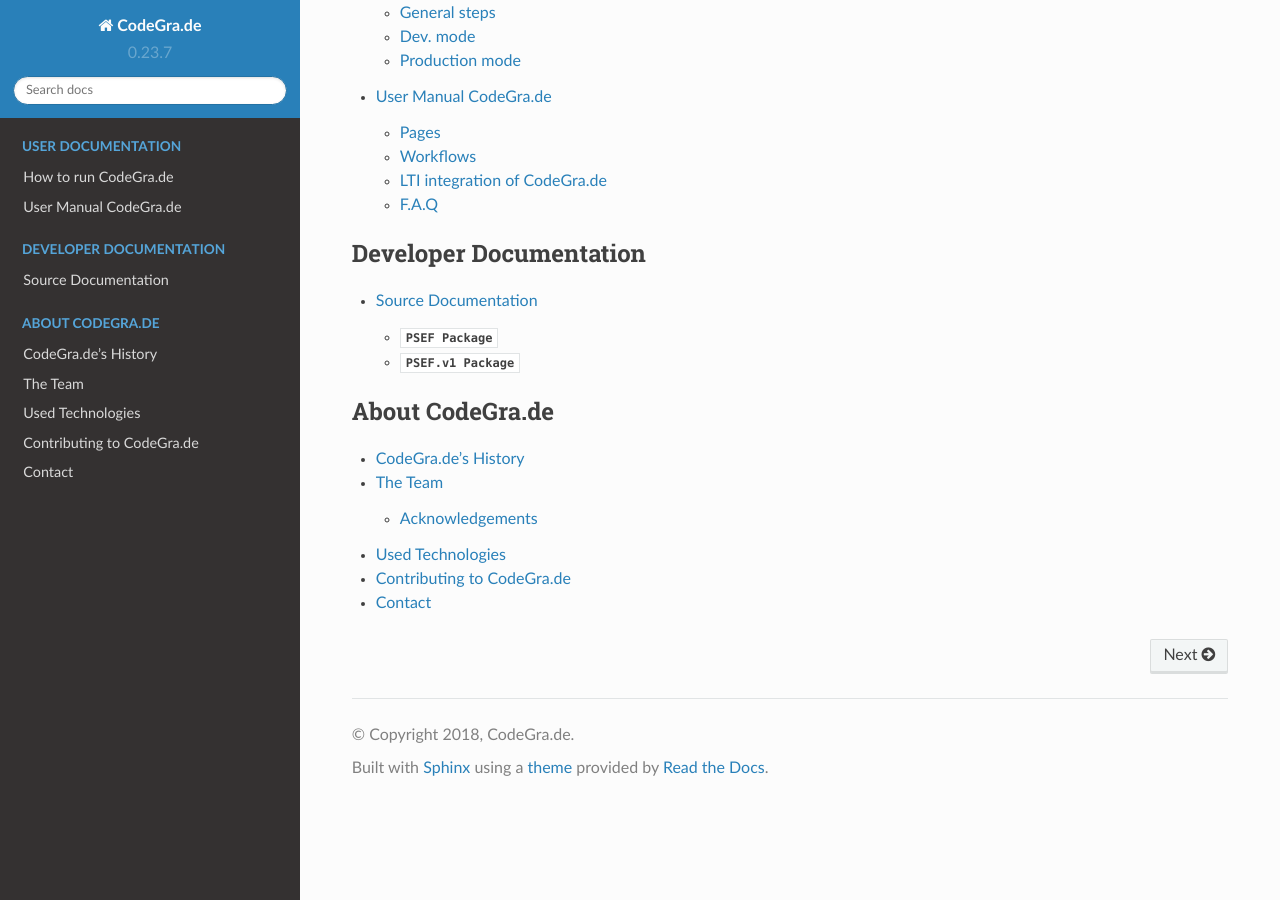
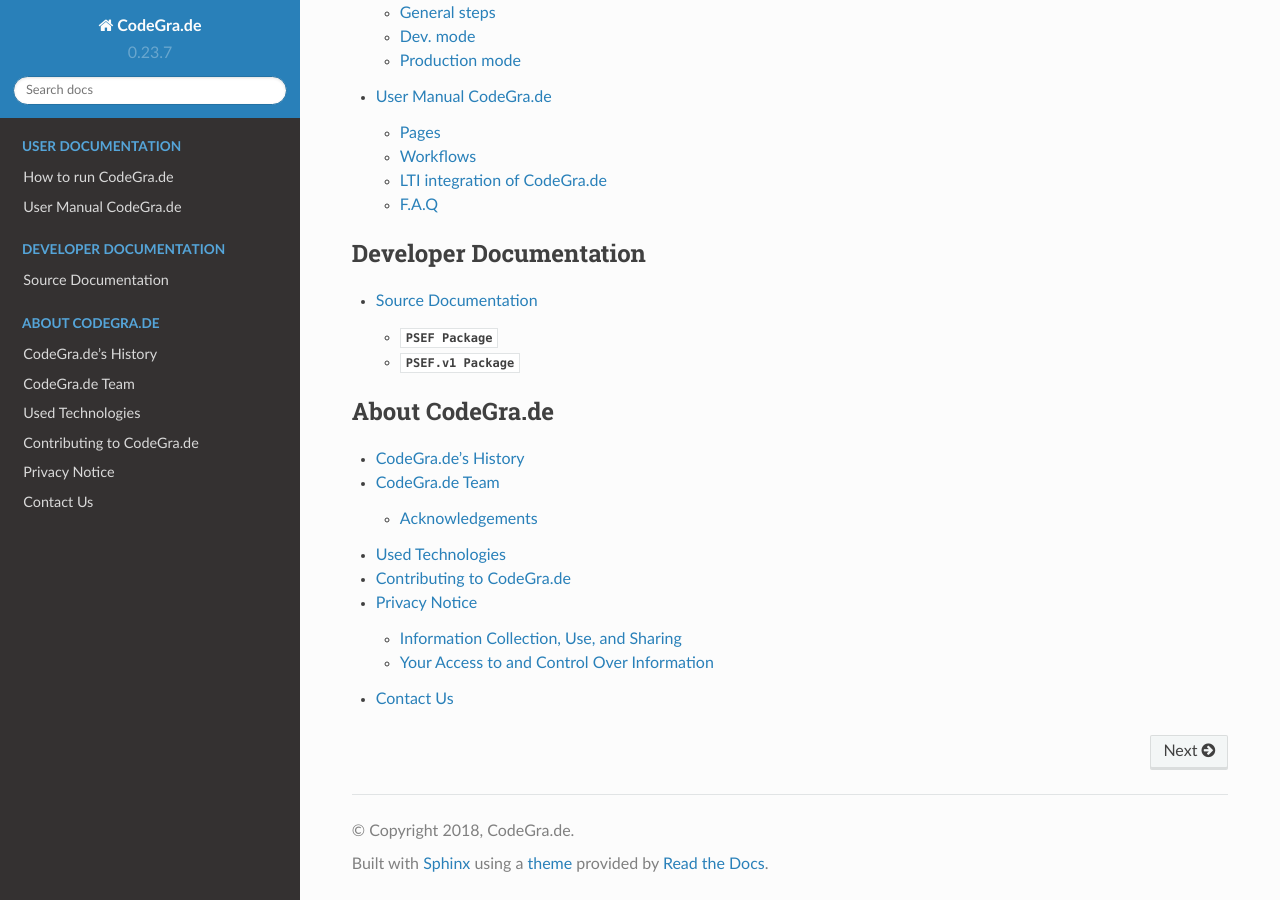
Before and after one commit to agreement/CodeGra.de, a Sphinx documentation site: the page built from docs/index.rst, in a window 1280 px wide and 900 px high, scrolled down 579 px. Built offline with Sphinx 7.4.7 and the Read the Docs theme 2.0.0, drawn with Linux system fonts in a browser that asks for light colours; pages that are not in the unit, such as notebooks, are missing from menus.

Commit message:
Finish about section and add privacy page

```diff
--- a/docs/about/authors.rst
+++ b/docs/about/authors.rst
@@ -1,12 +1,12 @@
-The Team
+CodeGra.de Team
 ===========
 
 CodeGra.de is currently maintained and actively developed by:
 
-* Devin Hillenius
-* Olmo Kramer
-* Thomas Schaper
-* Youri Voet
+* **Devin Hillenius**
+* **Olmo Kramer**
+* **Thomas Schaper**
+* **Youri Voet**
 
 Acknowledgements
 -----------------
@@ -15,5 +15,5 @@
 Eekeren, Wicher Heldring, Devin Hillenius, Niek Kabel, Erik Kooistra, Olmo
 Kramer, Sebastian Melzer, Thomas Schaper, Bram Snijders and Youri Voet.
 
-Furthermore, we want to thank the University of Amsterdam for their support of
+Furthermore, we want to thank the **University of Amsterdam** for their support of
 this project during it's first year of development.
--- a/docs/about/contact.rst
+++ b/docs/about/contact.rst
@@ -1,4 +1,4 @@
-Contact
+Contact Us
 ==========
 Please feel free to contact us at info@codegra.de for more information or
 commercial support.
--- /dev/null
+++ b/docs/about/privacy.rst
@@ -0,0 +1,38 @@
+Privacy Notice
+===============
+This privacy notice discloses the privacy practices for CodeGra.de. This privacy
+ notice applies solely to information collected by this website. It will notify
+you of the following:
+
+What personally identifiable information is collected from you through the
+website, how it is used and with whom it may be shared. What choices are
+available to you regarding the use of your data. The security procedures in
+place to protect the misuse of your information. How you can correct any
+inaccuracies in the information.
+
+Information Collection, Use, and Sharing
+-----------------------------------------
+We are the sole owners of the information collected on this site. We only have
+access to/collect information that you voluntarily give us via email or using
+the website. We will not sell, rent this information to anyone. We will not
+share this information except for information that is necessary for grading, as
+doing grade passback to the used LMS.
+
+We will not contact you using email in the future, except for automatic emails
+that are necessary for features of the given service such as but not limited to
+the 'forgot password' functionality.
+
+Your Access to and Control Over Information
+--------------------------------------------
+You may change any data you submit. You can do the following at any time by
+contacting us via the email address on our website:
+
+* See what data we have about you, if any.
+*Change/correct any data we have about you.
+*Express any concern you have about our use of your data.
+
+We will however not change or delete any content related to your work but not
+created by you, such as but not limited to grades and feedback. Nor will we
+change submissions after the deadline without the conformation of a user that
+has permission to do so. We will also not give or change information about you
+that is not yet released to you for a course by a teacher.
--- a/docs/about/technologies.rst
+++ b/docs/about/technologies.rst
@@ -7,3 +7,6 @@
 * `Flask <https://github.com/pallets/flask>`_ - A python back-end WSGI framework used to create CodeGra.de's back-end.
 * `PostgreSQL <https://github.com/postgres/postgres>`_ - The database used for CodeGra.de.
 * `Celery <https://github.com/celery/celery>`_ - Celery is used to provide a non blocking background queue.
+
+This documentation is built using the great `Sphinx <http://www.sphinx-doc.org/en/master/>`_
+Python documentation generation framework and the Read The Docs theme.
--- a/docs/index.rst
+++ b/docs/index.rst
@@ -54,4 +54,5 @@
     about/authors
     about/technologies
     about/contributing
+    about/privacy
     about/contact
```
